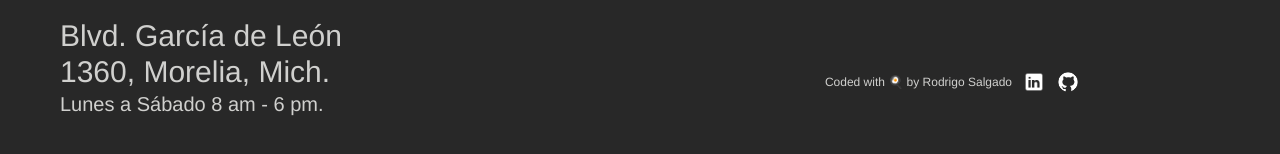
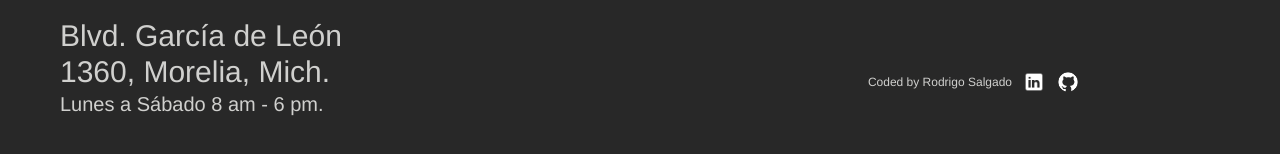
Before and after one commit to Saturno-0/Arguende, a React (Vite) app: page / in a window 1280 px wide. Shown: the part 3842-3996 px from the top of the page. Built offline with nearby package versions, Linux system fonts and the light colour scheme; a web font is replaced by a local one.

Commit message:
Refactor footer text for clarity and consistency

```diff
--- a/src/Footer.jsx
+++ b/src/Footer.jsx
@@ -42,8 +42,8 @@ function Footer() {
                         alt="Argüende Tagline"
                         className=" object-contain"
                     />
-                    <div className="flex justify-self-end space-x-3 items-center text-xs md:text-md">
-                        <p>Coded with 🍳 by Rodrigo Salgado</p>
+                    <div className="flex justify-end space-x-3 items-center text-xs md:text-md">
+                        <p>Coded by Rodrigo Salgado</p>
                         <a href="https://www.linkedin.com/in/rodrigo-salgado-torres-b35a8a200" target="_blank" className="hover:opacity-70 transition-opacity">
                         <img
                             src={LinkedinImage}
```
